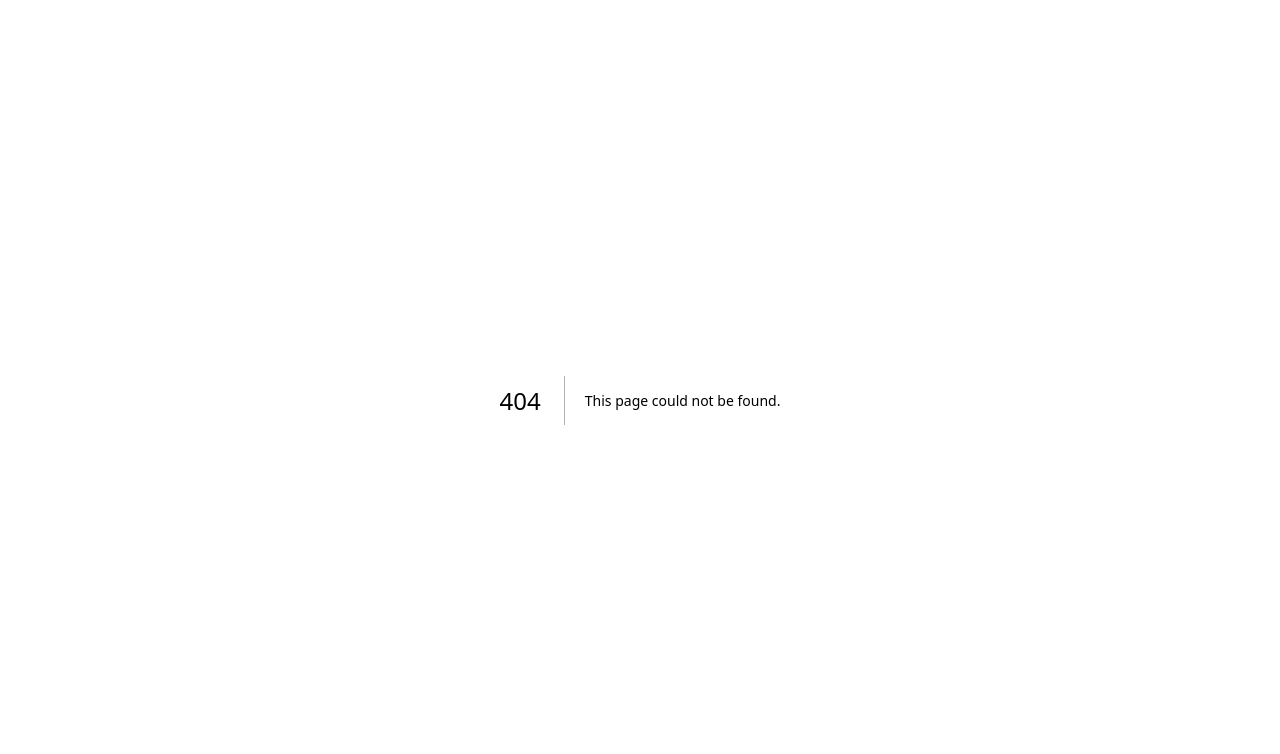
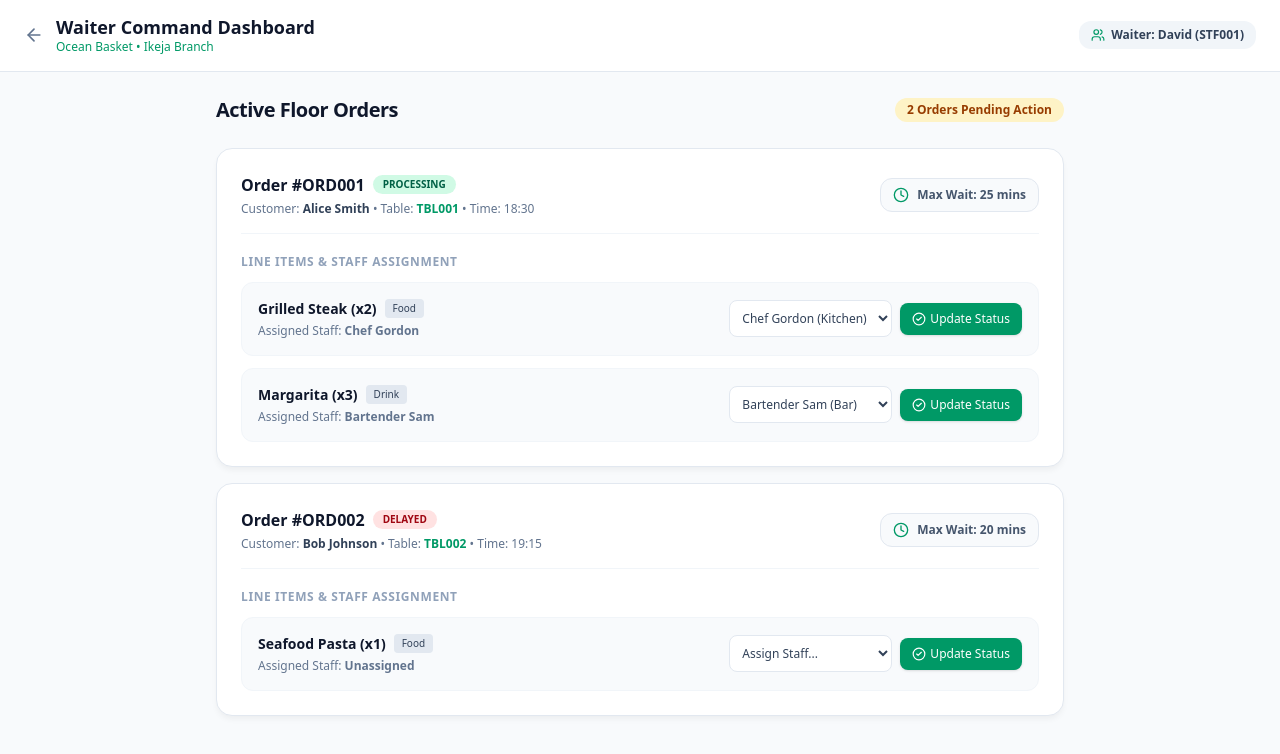
Before and after one commit to toyibahbadmus/chowly-app, a Next.js app: page /waiter in a window 1280 px wide. Before the commit this address had no page. Shown: the top 754 px of the page. Built offline with nearby package versions, Linux system fonts and the light colour scheme.

Commit message:
feat: create waiter dashboard and order assignment management view

```diff
--- /dev/null
+++ b/src/app/waiter/page.tsx
@@ -0,0 +1,129 @@
+import Link from 'next/link';
+import { Users, ClipboardList, CheckCircle2, Clock, ChefHat, GlassWater, ArrowLeft } from 'lucide-react';
+
+export default async function WaiterDashboard() {
+  // Simulated incoming orders fetched from our database orders & order_items tables
+  const incomingOrders = [
+    {
+      orderId: 'ORD001',
+      tableId: 'TBL001',
+      customerName: 'Alice Smith',
+      orderTime: '18:30',
+      overallStatus: 'Processing',
+      totalWait: 25,
+      items: [
+        { id: 'ORIT001', name: 'Grilled Steak (x2)', type: 'Food', status: 'Preparing', assignedStaff: 'Chef Gordon' },
+        { id: 'ORIT002', name: 'Margarita (x3)', type: 'Drink', status: 'Served', assignedStaff: 'Bartender Sam' },
+      ],
+    },
+    {
+      orderId: 'ORD002',
+      tableId: 'TBL002',
+      customerName: 'Bob Johnson',
+      orderTime: '19:15',
+      overallStatus: 'Delayed',
+      totalWait: 20,
+      items: [
+        { id: 'ORIT003', name: 'Seafood Pasta (x1)', type: 'Food', status: 'Cooking', assignedStaff: 'Unassigned' },
+      ],
+    },
+  ];
+
+  return (
+    <div className="min-h-screen bg-slate-50 pb-20">
+      {/* Header */}
+      <header className="bg-white border-b border-slate-200 sticky top-0 z-10 px-6 py-4 flex items-center justify-between">
+        <div className="flex items-center gap-3">
+          <Link href="/" className="text-slate-500 hover:text-slate-800">
+            <ArrowLeft className="w-5 h-5" />
+          </Link>
+          <div>
+            <h1 className="text-lg font-bold text-slate-900 leading-tight">Waiter Command Dashboard</h1>
+            <p className="text-xs text-emerald-600 font-medium">Ocean Basket • Ikeja Branch</p>
+          </div>
+        </div>
+
+        <div className="flex items-center gap-2">
+          <span className="bg-slate-100 text-slate-700 text-xs font-semibold px-3 py-1.5 rounded-xl flex items-center gap-1.5">
+            <Users className="w-3.5 h-3.5 text-emerald-600" /> Waiter: David (STF001)
+          </span>
+        </div>
+      </header>
+
+      {/* Main Container */}
+      <main className="max-w-4xl mx-auto p-4 sm:p-6 space-y-6">
+        <div className="flex items-center justify-between">
+          <h2 className="text-xl font-extrabold text-slate-900 tracking-tight">Active Floor Orders</h2>
+          <span className="text-xs bg-amber-100 text-amber-800 font-bold px-3 py-1 rounded-full">
+            {incomingOrders.length} Orders Pending Action
+          </span>
+        </div>
+
+        <div className="space-y-4">
+          {incomingOrders.map((order) => (
+            <div key={order.orderId} className="restaurant-card p-6 bg-white space-y-5">
+              <div className="flex flex-col sm:flex-row sm:items-center justify-between pb-4 border-b border-slate-100 gap-2">
+                <div className="space-y-1">
+                  <div className="flex items-center gap-2">
+                    <span className="font-bold text-slate-900 text-base">Order #{order.orderId}</span>
+                    <span className={`text-[10px] font-bold px-2.5 py-0.5 rounded-full uppercase ${
+                      order.overallStatus === 'Delayed' ? 'bg-red-100 text-red-800' : 'bg-emerald-100 text-emerald-800'
+                    }`}>
+                      {order.overallStatus}
+                    </span>
+                  </div>
+                  <p className="text-xs text-slate-500">
+                    Customer: <strong className="text-slate-700">{order.customerName}</strong> • Table: <strong className="text-emerald-600">{order.tableId}</strong> • Time: {order.orderTime}
+                  </p>
+                </div>
+
+                <div className="flex items-center gap-2 text-xs font-semibold text-slate-600 bg-slate-50 px-3 py-2 rounded-xl border border-slate-200">
+                  <Clock className="w-4 h-4 text-emerald-600" />
+                  <span>Max Wait: {order.totalWait} mins</span>
+                </div>
+              </div>
+
+              {/* Order Items & Staff Assignment */}
+              <div className="space-y-3">
+                <h4 className="text-xs font-bold text-slate-400 uppercase tracking-wider">Line Items & Staff Assignment</h4>
+
+                {order.items.map((item) => (
+                  <div key={item.id} className="flex flex-col sm:flex-row sm:items-center justify-between p-4 bg-slate-50 rounded-xl border border-slate-100 gap-3">
+                    <div className="space-y-1">
+                      <div className="flex items-center gap-2">
+                        <span className="font-bold text-slate-900 text-sm">{item.name}</span>
+                        <span className="text-[10px] bg-slate-200 text-slate-700 px-2 py-0.5 rounded font-medium">{item.type}</span>
+                      </div>
+                      <p className="text-xs text-slate-500 flex items-center gap-1">
+                        <span>Assigned Staff: <strong>{item.assignedStaff}</strong></span>
+                      </p>
+                    </div>
+
+                    <div className="flex items-center gap-2">
+                      <select
+                        defaultValue={item.assignedStaff}
+                        className="text-xs bg-white border border-slate-200 rounded-lg p-2 text-slate-700 focus:outline-none focus:ring-1 focus:ring-emerald-500 font-medium"
+                      >
+                        <option value="Chef Gordon">Chef Gordon (Kitchen)</option>
+                        <option value="Bartender Sam">Bartender Sam (Bar)</option>
+                        <option value="Unassigned">Assign Staff...</option>
+                      </select>
+
+                      <button
+                        type="button"
+                        className="bg-emerald-600 hover:bg-emerald-700 text-white text-xs font-medium px-3 py-2 rounded-lg shadow-sm transition-all flex items-center gap-1"
+                      >
+                        <CheckCircle2 className="w-3.5 h-3.5" />
+                        <span>Update Status</span>
+                      </button>
+                    </div>
+                  </div>
+                ))}
+              </div>
+            </div>
+          ))}
+        </div>
+      </main>
+    </div>
+  );
+}
```
